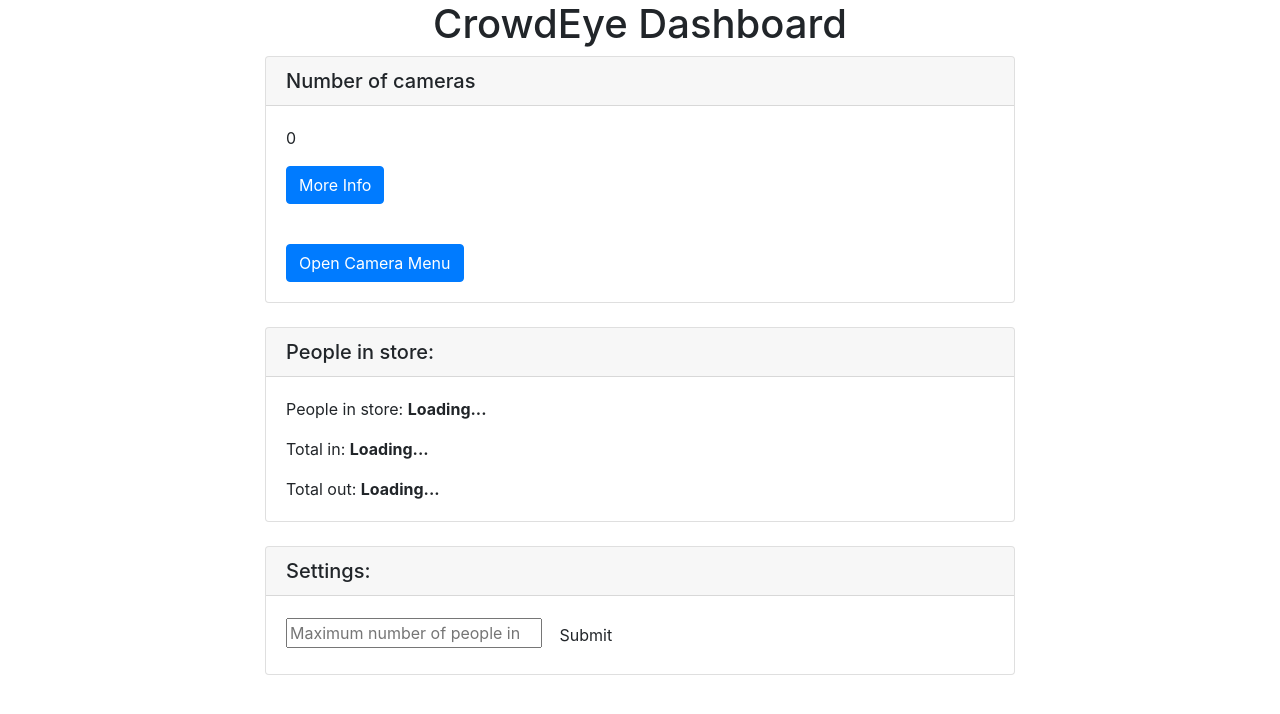
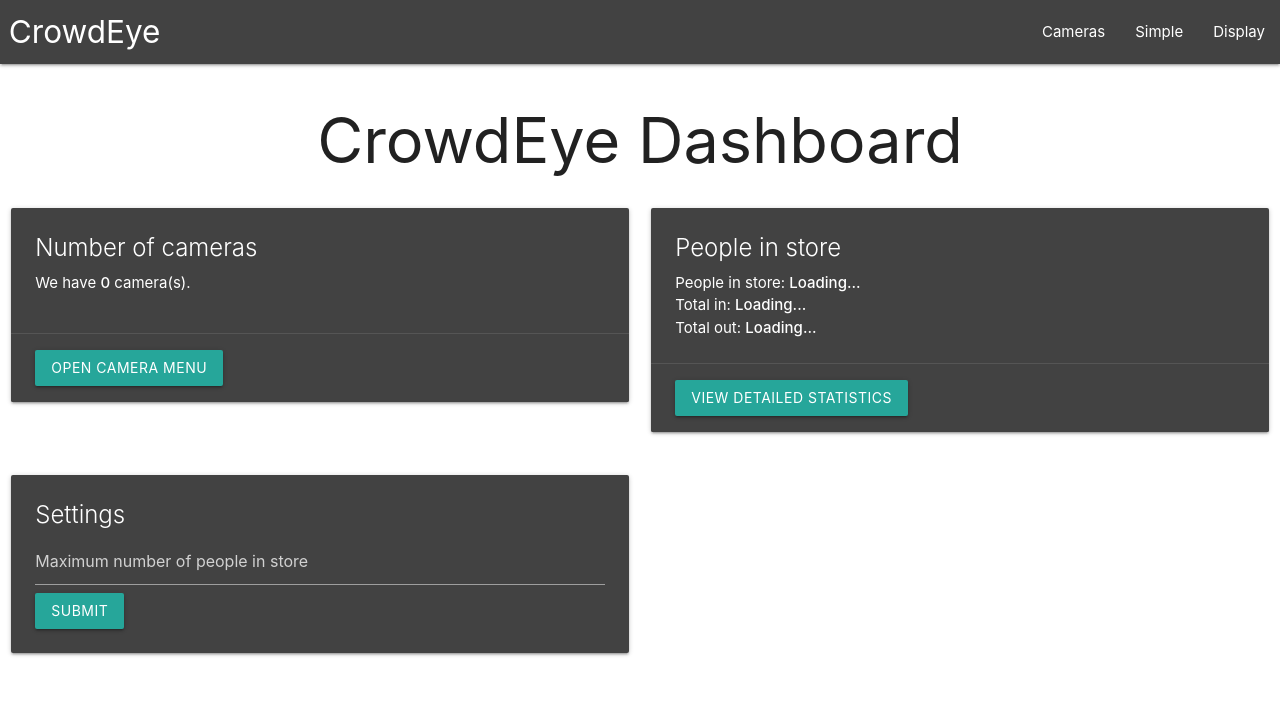
Before and after one commit to CrowdEye/crowdeye-core, a Django app: page / in a window 1280 px wide. Shown: the top 714 px of the page. Run offline with Django 3.2, Linux system fonts and the light colour scheme; data that the repository does not hold is empty; parts of the project's set-up code (start-up, migrations or seed data) failed here and were passed over; some libraries are stand-ins or nearby versions.

Commit message:
Redo some the UI as material design not bootstrap
Still need to clean out class names, color schemes and test forms to
ensure they work properly

```diff
--- a/frontend/crowdeye/templates/crowdeye/base.html
+++ b/frontend/crowdeye/templates/crowdeye/base.html
@@ -5,10 +5,34 @@
     <meta charset="UTF-8">
     <meta name="viewport" content="width=device-width, initial-scale=1.0">
     <title>{% block title %}CrowdEye{% endblock %}</title>
-    <link rel="stylesheet" href="https://stackpath.bootstrapcdn.com/bootstrap/4.5.2/css/bootstrap.min.css" integrity="sha384-JcKb8q3iqJ61gNV9KGb8thSsNjpSL0n8PARn9HuZOnIxN0hoP+VmmDGMN5t9UJ0Z" crossorigin="anonymous">
+    <!-- <link rel="stylesheet" href="https://stackpath.bootstrapcdn.com/bootstrap/4.5.2/css/bootstrap.min.css" integrity="sha384-JcKb8q3iqJ61gNV9KGb8thSsNjpSL0n8PARn9HuZOnIxN0hoP+VmmDGMN5t9UJ0Z" crossorigin="anonymous"> -->
     <link rel="stylesheet" href="{% static 'crowdeye/styles.css' %}" />
+
+
+
+    <!-- Compiled and minified CSS -->
+    <link rel="stylesheet" href="https://cdnjs.cloudflare.com/ajax/libs/materialize/1.0.0/css/materialize.min.css">
+
+    <!-- Compiled and minified JavaScript -->
+    <script src="https://cdnjs.cloudflare.com/ajax/libs/materialize/1.0.0/js/materialize.min.js"></script>
+
+
 </head>
 <body>
+
+    <nav>
+        <div class="nav-wrapper grey darken-3">
+          <a href="{% url 'index' %}" class="brand-logo">&nbsp;CrowdEye</a>
+          <ul id="nav-mobile" class="right hide-on-med-and-down">
+            <li><a href="{% url 'cameras' %}">Cameras</a></li>
+            <li><a href="{% url 'simple' %}">Simple</a></li>
+            <li><a href="{% url 'display' %}">Display</a></li>
+          </ul>
+        </div>
+      </nav>
+
+
+
     {% for message in messages %}
         <div class="alert alert-{% if message.tags %}{{ message.tags }}{% endif %}" role="alert">
         {{ message }}
--- a/frontend/crowdeye/templates/crowdeye/index.html
+++ b/frontend/crowdeye/templates/crowdeye/index.html
@@ -2,44 +2,51 @@
 
 {% block body %}
 <h1>CrowdEye Dashboard</h1>
-        <div class="card">
-            <h5 class="card-header">Number of cameras</h5>
-            <div class="card-body">
-              <p class="card-text">{{ num_cameras }} </p>
-              <button class="btn btn-primary" type="button" data-toggle="collapse" data-target="#camera-list" aria-expanded="false">
-                More Info
-              </button>
-              <br />
+        <div class="row">
+            <div class="col m12 l6">
+              <div class="card grey darken-3">
+                <div class="card-content white-text">
+                  <span class="card-title">Number of cameras</span>
+                  <p>
+                      We have <strong>{{ num_cameras }}</strong> camera(s).
+                  </p>
+                    <ul id="camera-list">
+                    </ul>
 
-                <ul id="camera-list">
-
-                </ul>
-                <br />
+                </div>
+                <div class="card-action">
                     <a href="{% url 'cameras' %}" class="btn btn-primary">Open Camera Menu</a>
                 </div>
               </div>
-        <br />
-        <div class="card">
-            <h5 class="card-header">People in store:</h5>
-            <div class="card-body">
-                <p class="card-text">People in store: <strong id="ppl_in_store">Loading...</strong></p>
-                <p class="card-text">Total in: <strong id="total_in">Loading...</strong></p>
-                <p class="card-text">Total out: <strong id="total_out">Loading...</strong></p>
+            </div>
+            <div class="col m12 l6">
+              <div class="card grey darken-3">
+                <div class="card-content white-text">
+                  <span class="card-title">People in store</span>
+                    <p>People in store: <strong id="ppl_in_store">Loading...</strong></p>
+                    <p>Total in: <strong id="total_in">Loading...</strong></p>
+                    <p>Total out: <strong id="total_out">Loading...</strong></p>
+                </div>
+                <div class="card-action">
+                    <a href="#" class="btn btn-primary">View detailed statistics</a>
                 </div>
               </div>
-        <br />
-        <div class="card">
-            <h5 class="card-header">Settings:</h5>
-            <div class="card-body">
+            </div>
+        </div>
+        <div class="row">
+            <div class="col m12 l6">
+              <div class="card grey darken-3">
+                <div class="card-content white-text">
+                  <span class="card-title">Settings</span>
                     <form method="POST">
                         {% csrf_token %}
-                    <input type="number" name="max" placeholder="Maximum number of people in store" />
+                        <input type="number" name="max" class="white-text" placeholder="Maximum number of people in store" />
                         <input type="submit" class="btn btn-submit" value="Submit" />
                     </form>
                 </div>
               </div>
-
-
+            </div>
+        </div>
 
 
         <script>
```
Also changed, not shown: frontend/crowdeye/templates/crowdeye/cameras.html (+48 -40 lines). Lines whose indentation alone changed are shown as unchanged.
